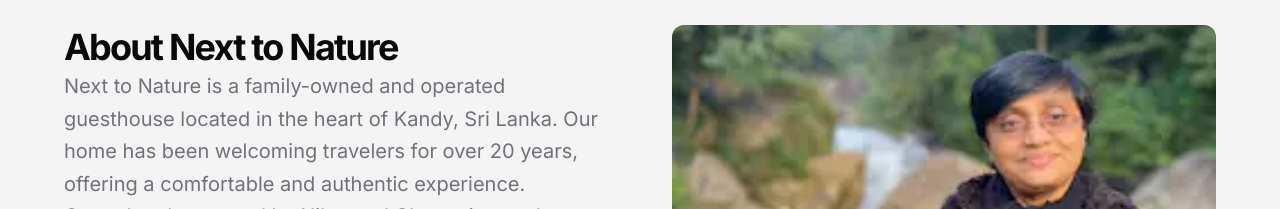
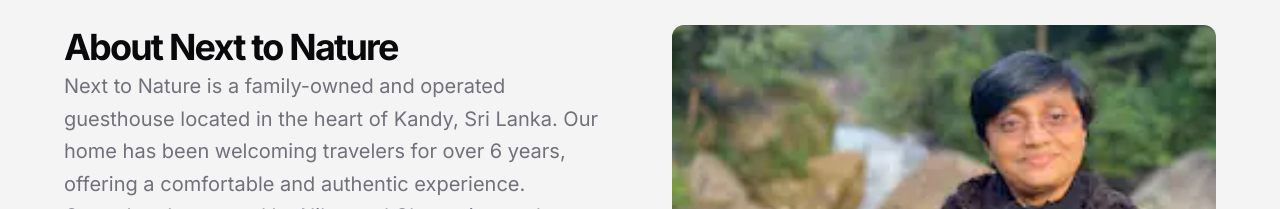
Before and after one commit to thusarakap/homestay-website, a Next.js app: page / in a window 1280 px wide. Shown: the part 743-952 px from the top of the page. Built offline with nearby package versions, Linux system fonts and the light colour scheme.

Commit message:
Update page.tsx

```diff
--- a/src/app/page.tsx
+++ b/src/app/page.tsx
@@ -61,7 +61,7 @@ export default function Home() {
                 <p className="max-w-[600px] text-muted-foreground md:text-xl/relaxed lg:text-base/relaxed xl:text-xl/relaxed">
                   Next to Nature is a family-owned and operated guesthouse
                   located in the heart of Kandy, Sri Lanka. Our home has been
-                  welcoming travelers for over 20 years, offering a comfortable
+                  welcoming travelers for over 6 years, offering a comfortable
                   and authentic experience.
                 </p>
                 <p className="max-w-[600px] text-muted-foreground md:text-xl/relaxed lg:text-base/relaxed xl:text-xl/relaxed">
```
